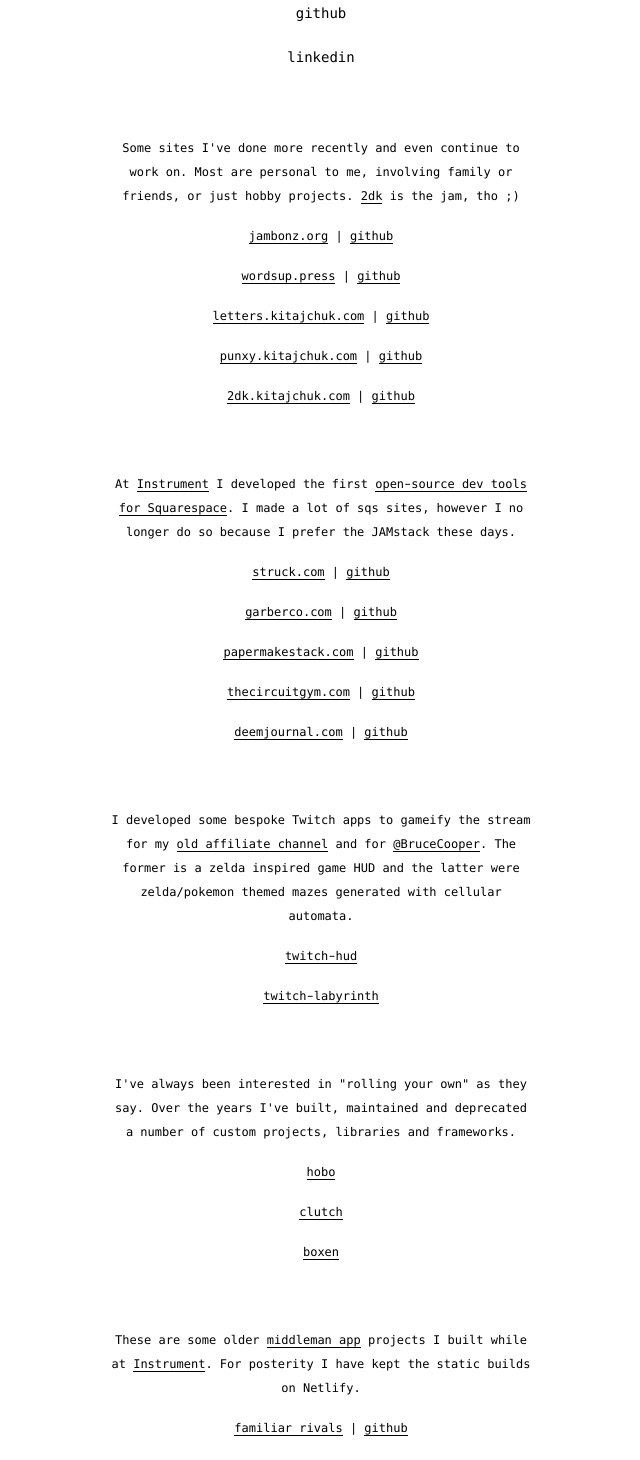
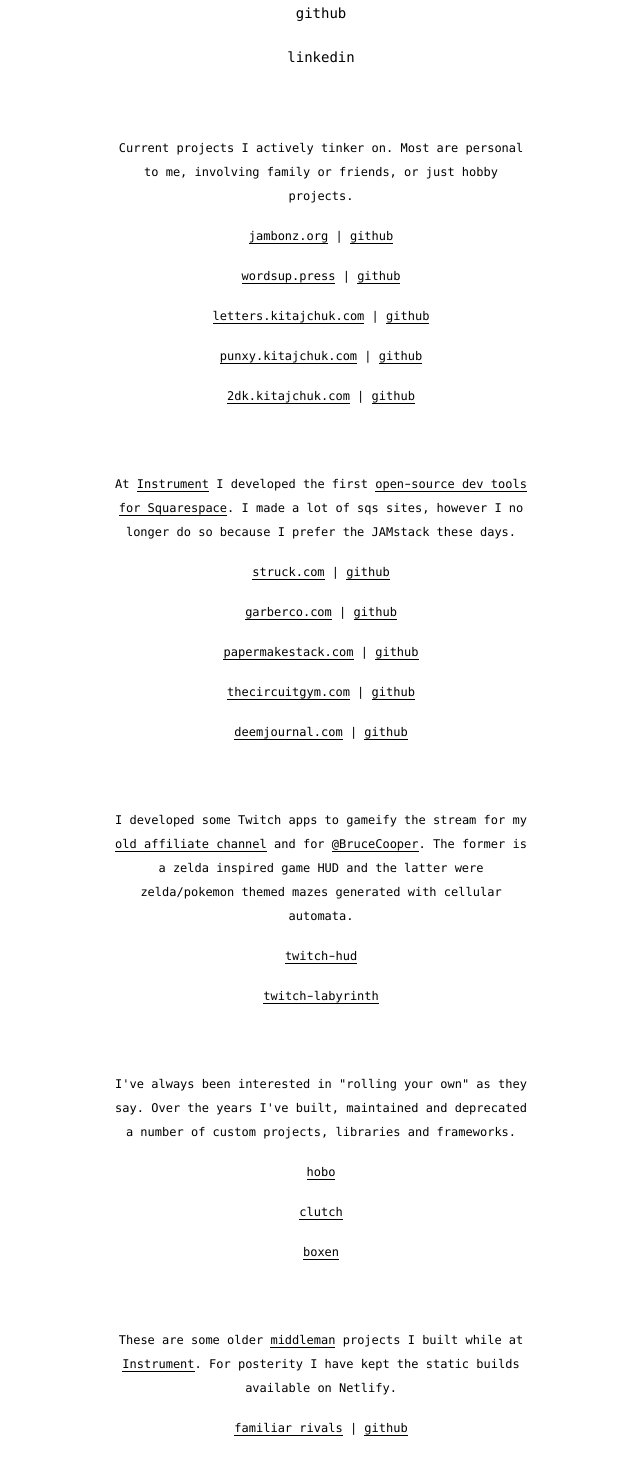
Before and after one commit to kitajchuk/kitajchuk-web, a Next.js app: page /dev in a window 1280 px wide. Shown: the part 220-1680 px from the top of the page, without its empty margins (319-959 px from the left). Built offline with nearby package versions, Linux system fonts and the light colour scheme.

Commit message:
Update dev.js

```diff
--- a/pages/dev.js
+++ b/pages/dev.js
@@ -6,8 +6,8 @@
       <div className="dev">
         <section className="dev__sites uwrap colf">
           <p className="pp m">
-            Some sites I&apos;ve done more recently and even continue to work on.
-            Most are personal to me, involving family or friends, or just hobby projects. <a href="https://2dk.kitajchuk.com" target="_blank" rel="noreferrer">2dk</a> is the jam, tho ;)
+            Current projects I actively tinker on.
+            Most are personal to me, involving family or friends, or just hobby projects.
           </p>
           <p className="pp m">
             <a href="https://jambonz.org" target="_blank" rel="noreferrer">jambonz.org</a> | <a href="https://github.com/jambonz/next-static-site" target="_blank" rel="noreferrer">github</a>
@@ -47,7 +47,7 @@
           </p>
         </section>
         <section className="dev__twitch uwrap colf">
-          <p className="pp m">I developed some bespoke Twitch apps to gameify the stream for my <a href="https://www.twitch.tv/kitajchuk" target="_blank" rel="noreferrer">old affiliate channel</a> and for <a href="https://www.twitch.tv/brucecooper" target="_blank" rel="noreferrer">@BruceCooper</a>. The former is a zelda inspired game HUD and the latter were zelda/pokemon themed mazes generated with cellular automata.</p>
+          <p className="pp m">I developed some Twitch apps to gameify the stream for my <a href="https://www.twitch.tv/kitajchuk" target="_blank" rel="noreferrer">old affiliate channel</a> and for <a href="https://www.twitch.tv/brucecooper" target="_blank" rel="noreferrer">@BruceCooper</a>. The former is a zelda inspired game HUD and the latter were zelda/pokemon themed mazes generated with cellular automata.</p>
           <p className="pp m">
             <a href="https://github.com/kitajchuk/twitch-hud" target="_blank" rel="noreferrer">twitch-hud</a>
           </p>
@@ -68,7 +68,7 @@
           </p>
         </section>
         <section className="dev__legacy uwrap colf">
-          <p className="pp m">These are some older <a href="https://middlemanapp.com/" target="_blank" rel="noreferrer">middleman app</a> projects I built while at <a href="https://www.instrument.com/" target="_blank" rel="noreferrer">Instrument</a>. For posterity I have kept the static builds on Netlify.</p>
+          <p className="pp m">These are some older <a href="https://middlemanapp.com/" target="_blank" rel="noreferrer">middleman</a> projects I built while at <a href="https://www.instrument.com/" target="_blank" rel="noreferrer">Instrument</a>. For posterity I have kept the static builds available on Netlify.</p>
           <p className="pp m">
             <a href="https://legacy-familiar-rivals.netlify.app" target="_blank" rel="noreferrer">familiar rivals</a> | <a href="https://github.com/kitajchuk/legacy-familiar-rivals" target="_blank" rel="noreferrer">github</a>
           </p>
```
